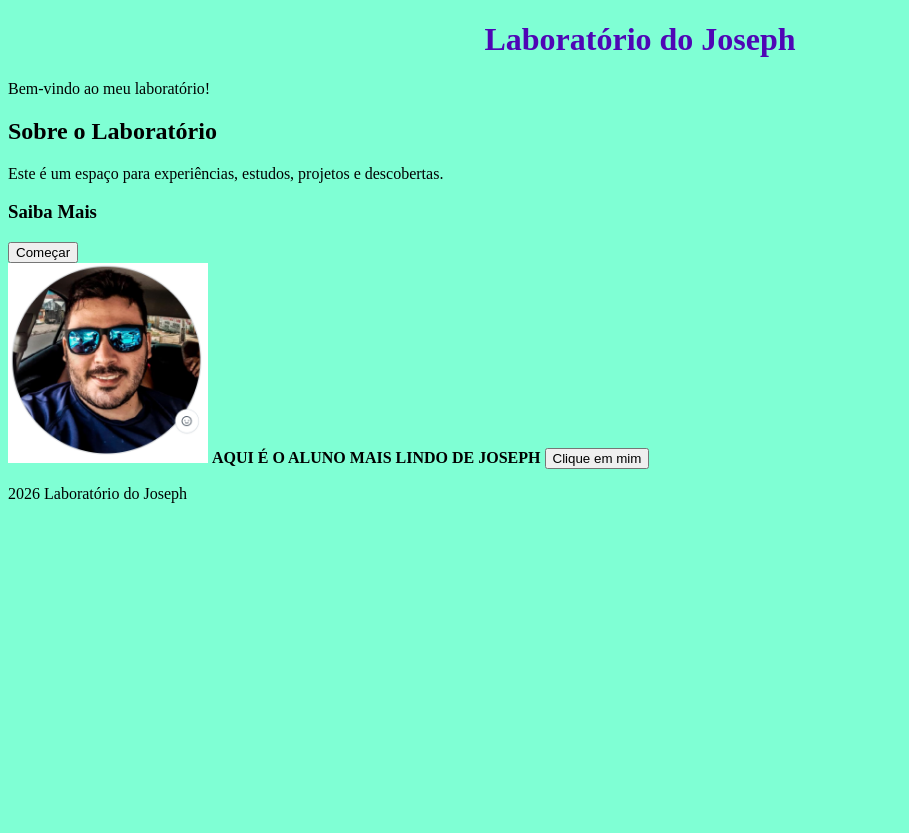
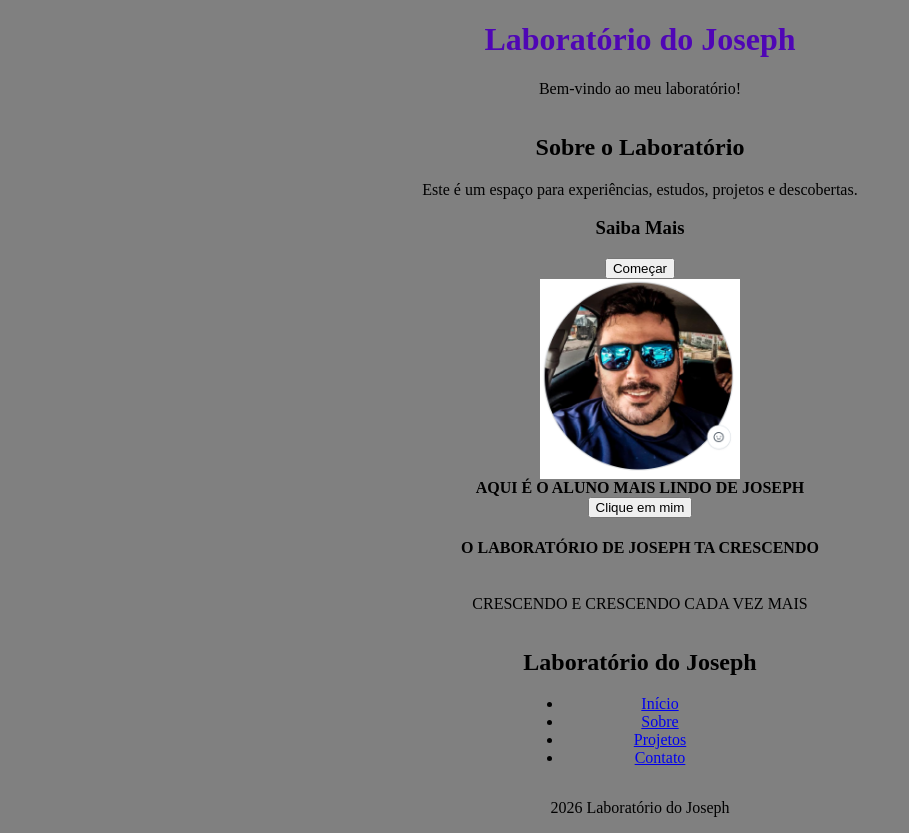
Before and after one commit to RaFaMoraisDev/laboratorio_do_joseph, a plain HTML site: page index.html in a window 1280 px wide. Shown: the whole page, without its empty margins (0-909 px from the left). Before the commit the page ends 800 px from the top, so only its background shows below. Drawn offline with Linux system fonts and the light colour scheme.

Commit message:
Criação do Menu e novo Layout.

```diff
--- a/index.css
+++ b/index.css
@@ -1,6 +1,13 @@
 
-body{
-    background-color: aquamarine;
+body {
+    background-color: gray;
+    display: flex;
+    flex-direction: column;
+    align-items: center;
+    justify-content: center;
+    min-height: 100vh;
+    text-align: center;
+    margin: 0;
 }
 
 h1{
--- a/index.html
+++ b/index.html
@@ -28,6 +28,18 @@
     <button type="button" onclick="alert('Olá! Botão clicado com sucesso!')">
     Clique em mim
   </button>
+  <h4>O LABORATÓRIO DE JOSEPH TA CRESCENDO</h4>
+  <p> CRESCENDO E CRESCENDO CADA VEZ MAIS</p>
+  <nav>
+    <h2>Laboratório do Joseph</h2>
+
+    <ul>
+        <li><a href="index.html">Início</a></li>
+        <li><a href="#">Sobre</a></li>
+        <li><a href="#">Projetos</a></li>
+        <li><a href="#">Contato</a></li>
+    </ul>
+</nav>
     <footer>
         <p>2026 Laboratório do Joseph</p>
     </footer>
```
Also changed, not shown: 1 other file.
